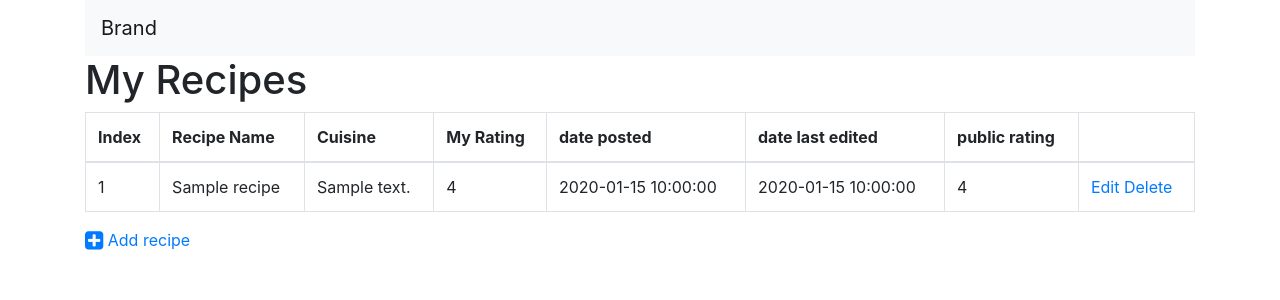
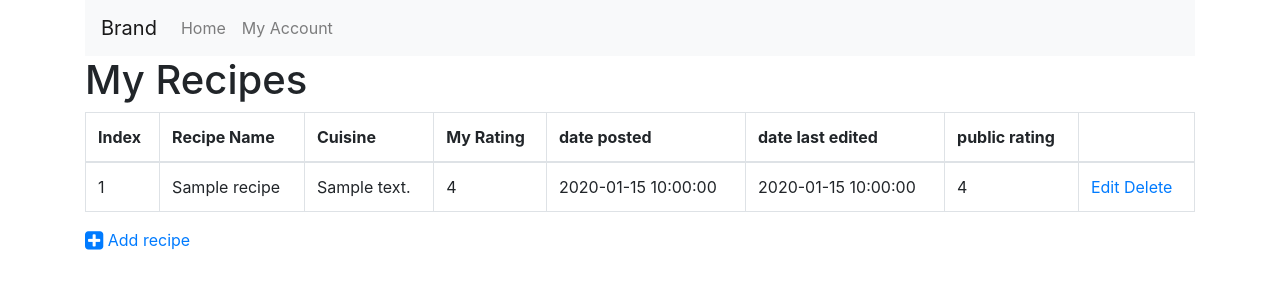
Before and after one commit to ksngo/Project3-recipes, a Flask app: template templates/my_recipes.html in a window 1280 px wide. Shown: the top 300 px of the page. Run offline with Flask 2, Linux system fonts and the light colour scheme; the template is opened without the code that fills it: most values are stand-ins (such as "Sample title", 1, 10 or a date in 2020); some libraries are stand-ins or nearby versions.

Commit message:
add nav bar to my recipes ok.

```diff
--- a/templates/my_recipes.html
+++ b/templates/my_recipes.html
@@ -1,5 +1,22 @@
 {% extends 'template_layout.html' %}
 
+{%block nav%}
+
+<button class="navbar-toggler" type="button" data-toggle="collapse" data-target="#navbarNav" aria-controls="navbarNav" aria-expanded="false" aria-label="Toggle navigation">
+    <span class="navbar-toggler-icon"></span>
+</button>
+<div class="collapse navbar-collapse" id="navbarNav">
+    <ul class="navbar-nav">
+        <li class="nav-item">
+        <a class="nav-link" href="{{url_for("index")}}">Home </a>
+        </li>
+        <li class="nav-item">
+        <a class="nav-link" href="{{url_for("account", user_id=user_id)}}">My Account</a>
+        </li>
+    </ul>
+</div>
+
+{%endblock%}
 
 {%block content%}
 
```
